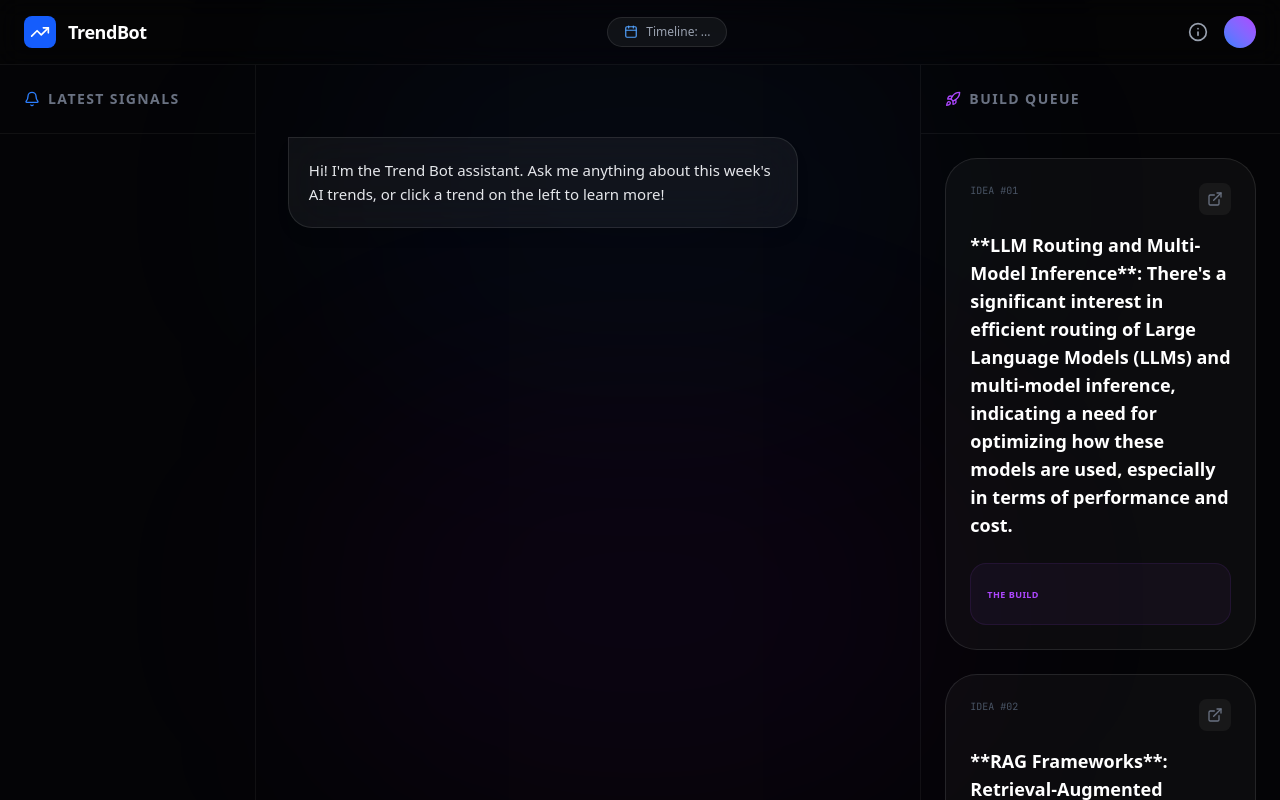
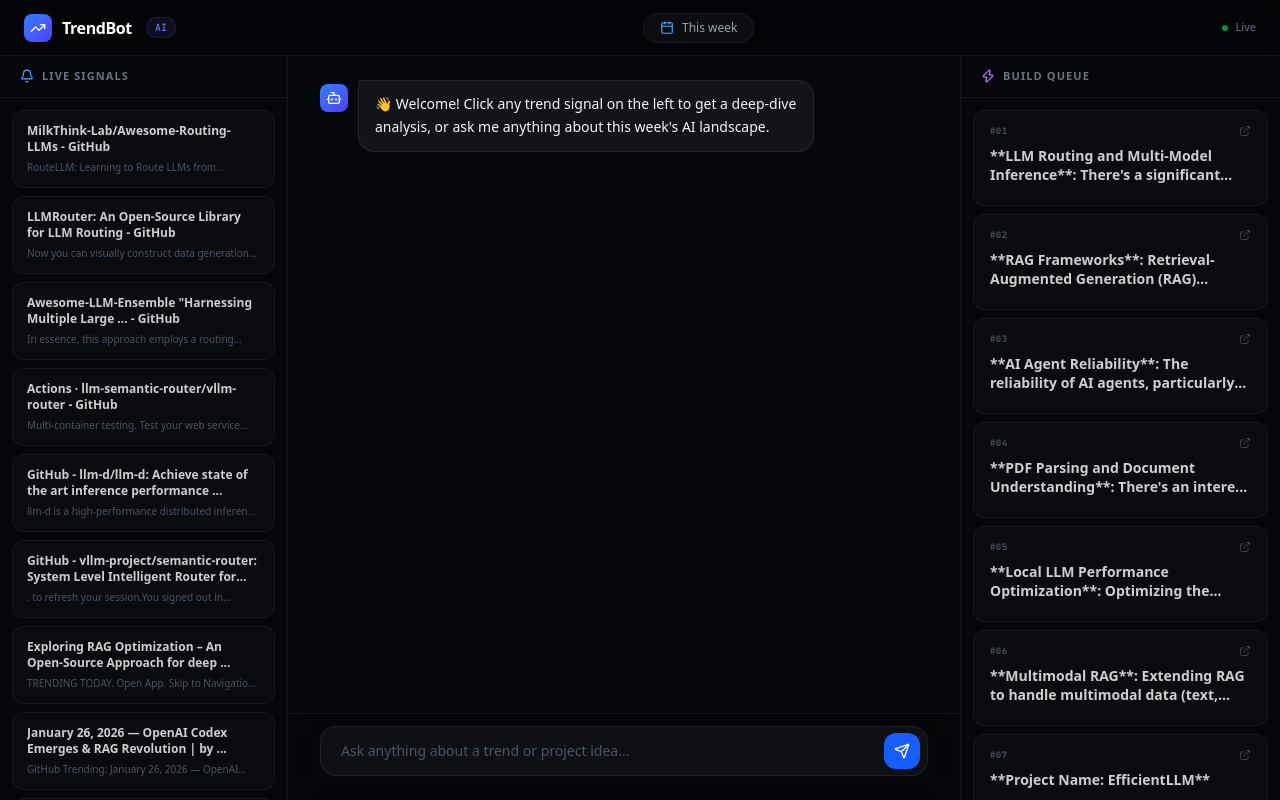
Before and after one commit to Shreyyyyy/trend-bot, a Next.js app in the folder web/: page / in a window 1280 px wide. Shown: the top 800 px of the page. Built offline with nearby package versions, Linux system fonts and the light colour scheme.

Commit message:
UI: Clean no-scroll layout, real trend articles as signals

```diff
--- a/web/src/app/page.tsx
+++ b/web/src/app/page.tsx
@@ -1,7 +1,7 @@
 "use client";
 
 import React, { useState, useEffect, useRef } from "react";
-import { Send, Bot, TrendingUp, Cpu, Globe, Rocket, MessageSquare, ChevronRight, ExternalLink, Calendar, Bell, Info } from "lucide-react";
+import { Send, Bot, TrendingUp, ExternalLink, Calendar, Bell, Zap, ChevronRight } from "lucide-react";
 import { motion, AnimatePresence } from "framer-motion";
 
 interface Project {
@@ -13,18 +13,19 @@
   market: string;
 }
 
-interface RawTrend {
-  query: string;
-  results: { title: string; url: string; content: string }[];
+interface TrendItem {
+  title: string;
+  url: string;
+  content: string;
 }
 
 export default function Home() {
   const [projects, setProjects] = useState<Project[]>([]);
-  const [rawTrends, setRawTrends] = useState<RawTrend[]>([]);
+  const [trendItems, setTrendItems] = useState<TrendItem[]>([]);
   const [timestamp, setTimestamp] = useState<string>("");
   const [loading, setLoading] = useState(true);
   const [messages, setMessages] = useState<{ role: "user" | "assistant"; content: string }[]>([
-    { role: "assistant", content: "Hi! I'm the Trend Bot assistant. Ask me anything about this week's AI trends, or click a trend on the left to learn more!" }
+    { role: "assistant", content: "👋 Welcome! Click any trend signal on the left to get a deep-dive analysis, or ask me anything about this week's AI landscape." }
   ]);
   const [input, setInput] = useState("");
   const [isTyping, setIsTyping] = useState(false);
@@ -33,14 +34,17 @@
   useEffect(() => {
     async function fetchData() {
       try {
-        // Fetch Ideas
-        const ideasRes = await fetch("/data/ideas.md");
+        const [ideasRes, trendsRes] = await Promise.all([
+          fetch("/data/ideas.md"),
+          fetch("/data/trends.json"),
+        ]);
+
+        // Parse ideas
         const ideasText = await ideasRes.text();
-
         const dateMatch = ideasText.match(/DATE: (.*)/);
         if (dateMatch) setTimestamp(dateMatch[1]);
 
-        const lines = ideasText.split("\n").filter(l => l.trim() && l.includes(")"));
+        const lines = ideasText.split("\n").filter(l => l.trim() && /^\d+[\.\)]/.test(l.trim()));
         const parsed: Project[] = lines.map((line, index) => {
           const [main, ...rest] = line.split(" | ");
           const [prefix, urlPart] = main.split(" — ");
@@ -55,10 +59,22 @@
         });
         setProjects(parsed);
 
-        // Fetch Raw Trends
-        const trendsRes = await fetch("/data/trends.json");
+        // Parse real trends — extract actual article results, not queries
         const trendsData = await trendsRes.json();
-        setRawTrends(trendsData.trends.queries || []);
+        const queries = trendsData?.trends?.queries || trendsData?.queries || [];
+        const items: TrendItem[] = [];
+        for (const q of queries) {
+          for (const r of (q.results || [])) {
+            if (r.title && r.url && r.content && items.length < 12) {
+              // Filter out garbage/nav-heavy content
+              const snippet = r.content.replace(/\[.*?\]\(.*?\)/g, "").replace(/!\[.*?\]\(.*?\)/g, "").trim();
+              if (snippet.length > 40) {
+                items.push({ title: r.title, url: r.url, content: snippet.slice(0, 100) + "…" });
+              }
+            }
+          }
+        }
+        setTrendItems(items);
       } catch (e) {
         console.error("Failed to fetch data", e);
       } finally {
@@ -75,107 +91,104 @@
   const handleSend = async (customMsg?: string) => {
     const msg = customMsg || input.trim();
     if (!msg || isTyping) return;
-
     if (!customMsg) setInput("");
     setMessages(prev => [...prev, { role: "user", content: msg }]);
     setIsTyping(true);
-
     try {
       const res = await fetch("/api/chat", {
         method: "POST",
         headers: { "Content-Type": "application/json" },
-        body: JSON.stringify({ message: msg, projects, rawTrends }),
+        body: JSON.stringify({ message: msg, projects, trendItems }),
       });
       const data = await res.json();
       setMessages(prev => [...prev, { role: "assistant", content: data.reply }]);
-    } catch (e) {
-      setMessages(prev => [...prev, { role: "assistant", content: "Sorry, I'm having trouble connecting. Please try again." }]);
+    } catch {
+      setMessages(prev => [...prev, { role: "assistant", content: "Sorry, couldn't connect. Try again." }]);
     } finally {
       setIsTyping(false);
     }
   };
 
-  const formatDate = (iso: string) => {
-    if (!iso) return "...";
-    const date = new Date(iso);
-    const prevWeek = new Date(date);
-    prevWeek.setDate(prevWeek.getDate() - 7);
-    return `${prevWeek.toLocaleDateString()} — ${date.toLocaleDateString()}`;
+  const formatTimeline = (iso: string) => {
+    if (!iso) return "This week";
+    const end = new Date(iso);
+    const start = new Date(end);
+    start.setDate(start.getDate() - 7);
+    return `${start.toLocaleDateString("en-GB", { day: "numeric", month: "short" })} – ${end.toLocaleDateString("en-GB", { day: "numeric", month: "short", year: "numeric" })}`;
   };
 
   return (
-    <div className="min-h-screen bg-[#050507] text-white selection:bg-blue-500/30 font-sans overflow-hidden flex flex-col">
-      {/* Background Decor */}
-      <div className="fixed inset-0 overflow-hidden pointer-events-none">
-        <div className="absolute top-0 left-1/4 w-[50%] h-[50%] bg-blue-600/5 blur-[120px] rounded-full" />
-        <div className="absolute bottom-0 right-1/4 w-[50%] h-[50%] bg-purple-600/5 blur-[120px] rounded-full" />
+    <div className="h-screen w-screen bg-[#07080c] text-white flex flex-col overflow-hidden font-sans">
+
+      {/* Top Bar */}
+      <header className="flex-none h-14 px-6 flex items-center justify-between border-b border-white/[0.06] bg-black/30 backdrop-blur-md z-20">
+        <div className="flex items-center gap-2.5">
+          <div className="w-7 h-7 rounded-lg bg-gradient-to-br from-blue-500 to-indigo-600 flex items-center justify-center">
+            <TrendingUp className="w-4 h-4" />
+          </div>
+          <span className="font-bold text-base tracking-tight">TrendBot</span>
+          <span className="text-[10px] font-mono text-indigo-400 bg-indigo-500/10 border border-indigo-500/20 px-2 py-0.5 rounded-full ml-1">AI</span>
         </div>
 
-      {/* Header / Timeline */}
-      <header className="relative z-20 border-b border-white/5 bg-black/20 backdrop-blur-md px-6 py-4 flex justify-between items-center">
-        <div className="flex items-center gap-3">
-          <div className="w-8 h-8 bg-blue-600 rounded-lg flex items-center justify-center">
-            <TrendingUp className="w-5 h-5" />
-          </div>
-          <span className="font-bold tracking-tight text-lg">TrendBot</span>
+        <div className="flex items-center gap-2 text-xs text-gray-400 bg-white/[0.03] border border-white/[0.06] rounded-full px-4 py-1.5">
+          <Calendar className="w-3.5 h-3.5 text-blue-400" />
+          <span className="font-medium">{formatTimeline(timestamp)}</span>
         </div>
 
-        <div className="flex items-center gap-2 px-4 py-1.5 bg-white/5 border border-white/10 rounded-full text-xs font-medium text-gray-400">
-          <Calendar className="w-3.5 h-3.5 text-blue-400" />
-          <span>Timeline: {formatDate(timestamp)}</span>
-        </div>
-
-        <div className="flex items-center gap-4">
-          <button className="text-gray-400 hover:text-white transition-colors"><Info className="w-5 h-5" /></button>
-          <div className="w-8 h-8 rounded-full bg-gradient-to-tr from-blue-500 to-purple-500" />
+        <div className="flex items-center gap-2">
+          <div className="w-1.5 h-1.5 rounded-full bg-green-500 animate-pulse" />
+          <span className="text-[11px] text-gray-500 font-medium">Live</span>
         </div>
       </header>
 
-      {/* Layout Grid */}
-      <div className="flex-grow flex relative z-10 overflow-hidden">
+      {/* Body */}
+      <div className="flex-grow flex overflow-hidden">
 
-        {/* Left Sidebar: Trends Notifications */}
-        <aside className="w-80 border-r border-white/5 flex flex-col hidden lg:flex bg-black/10">
-          <div className="p-6 border-b border-white/5 flex items-center justify-between">
-            <h2 className="text-sm font-bold uppercase tracking-widest text-gray-500 flex items-center gap-2">
-              <Bell className="w-4 h-4 text-blue-500" /> Latest Signals
-            </h2>
+        {/* Left: Trend Signals */}
+        <aside className="w-72 flex-none border-r border-white/[0.06] flex flex-col bg-black/10">
+          <div className="flex-none px-5 py-3 border-b border-white/[0.06] flex items-center gap-2">
+            <Bell className="w-3.5 h-3.5 text-blue-400" />
+            <span className="text-[11px] font-bold uppercase tracking-widest text-gray-500">Live Signals</span>
           </div>
-          <div className="flex-grow overflow-y-auto p-4 space-y-3 custom-scrollbar">
-            {loading ? (
-              Array(6).fill(0).map((_, i) => <div key={i} className="h-20 bg-white/5 rounded-2xl animate-pulse" />)
-            ) : (
-              rawTrends.map((trend, i) => (
+          <div className="flex-grow overflow-y-auto px-3 py-3 space-y-2">
+            {loading
+              ? Array(8).fill(0).map((_, i) => <div key={i} className="h-16 bg-white/[0.03] rounded-xl animate-pulse" />)
+              : trendItems.map((item, i) => (
                 <motion.button
                   key={i}
-                  whileHover={{ x: 4 }}
-                  onClick={() => handleSend(`Tell me more about this trend: "${trend.query}"`)}
-                  className="w-full text-left p-4 bg-white/[0.03] hover:bg-white/10 border border-white/5 rounded-2xl transition-all group"
+                  whileHover={{ x: 3 }}
+                  onClick={() => handleSend(`Deep dive into this trend for me: "${item.title}". What's the problem it reveals, why is it trending now, and what can a developer build?`)}
+                  className="w-full text-left px-3.5 py-3 rounded-xl bg-white/[0.02] hover:bg-white/[0.07] border border-white/[0.05] hover:border-blue-500/30 transition-all group"
                 >
-                  <p className="text-xs font-mono text-blue-400 mb-1">Signal {i+1}</p>
-                  <p className="text-sm font-medium text-gray-200 line-clamp-2 leading-snug group-hover:text-white">{trend.query}</p>
+                  <p className="text-xs font-semibold text-white/80 line-clamp-2 leading-snug group-hover:text-white mb-1">{item.title}</p>
+                  <p className="text-[10px] text-gray-600 line-clamp-1 group-hover:text-gray-400">{item.content}</p>
                 </motion.button>
-              ))
-            )}
+              ))}
           </div>
         </aside>
 
-        {/* Center: The Brain (Chatbot) */}
-        <main className="flex-grow flex flex-col bg-black/5 relative">
-          <div className="flex-grow overflow-y-auto p-8 space-y-6 custom-scrollbar">
-            <div className="max-w-3xl mx-auto space-y-6 pt-10">
-              <AnimatePresence>
+        {/* Center: Chat */}
+        <main className="flex-grow flex flex-col overflow-hidden relative">
+          {/* Chat messages */}
+          <div className="flex-grow overflow-y-auto px-8 py-6 space-y-4">
+            <AnimatePresence initial={false}>
               {messages.map((m, i) => (
                 <motion.div
                   key={i}
-                    initial={{ opacity: 0, y: 10 }}
+                  initial={{ opacity: 0, y: 8 }}
                   animate={{ opacity: 1, y: 0 }}
+                  transition={{ duration: 0.2 }}
                   className={`flex ${m.role === "user" ? "justify-end" : "justify-start"}`}
                 >
-                    <div className={`max-w-[85%] p-5 rounded-3xl text-[15px] leading-relaxed shadow-lg ${
+                  {m.role === "assistant" && (
+                    <div className="w-7 h-7 rounded-lg bg-gradient-to-br from-blue-500 to-indigo-600 flex items-center justify-center mr-2.5 flex-none mt-1">
+                      <Bot className="w-4 h-4" />
+                    </div>
+                  )}
+                  <div className={`max-w-[75%] px-4 py-3 rounded-2xl text-sm leading-relaxed whitespace-pre-wrap ${
                     m.role === "user"
-                        ? "bg-blue-600 text-white rounded-tr-none"
-                        : "bg-white/5 text-gray-200 border border-white/10 rounded-tl-none backdrop-blur-xl"
+                      ? "bg-blue-600 text-white rounded-tr-sm"
+                      : "bg-white/[0.05] text-gray-100 border border-white/[0.07] rounded-tl-sm"
                   }`}>
                     {m.content}
                   </div>
@@ -184,87 +197,71 @@
             </AnimatePresence>
             {isTyping && (
               <div className="flex justify-start">
-                  <div className="bg-white/5 p-4 rounded-3xl rounded-tl-none border border-white/10 flex gap-1.5 items-center">
-                    <span className="w-1.5 h-1.5 bg-blue-500 rounded-full animate-bounce" />
-                    <span className="w-1.5 h-1.5 bg-blue-500 rounded-full animate-bounce delay-100" />
-                    <span className="w-1.5 h-1.5 bg-blue-500 rounded-full animate-bounce delay-200" />
+                <div className="w-7 h-7 rounded-lg bg-gradient-to-br from-blue-500 to-indigo-600 flex items-center justify-center mr-2.5">
+                  <Bot className="w-4 h-4" />
+                </div>
+                <div className="px-4 py-3 bg-white/[0.05] border border-white/[0.07] rounded-2xl rounded-tl-sm flex gap-1 items-center">
+                  <span className="w-1.5 h-1.5 bg-blue-400 rounded-full animate-bounce" style={{animationDelay:"0ms"}} />
+                  <span className="w-1.5 h-1.5 bg-blue-400 rounded-full animate-bounce" style={{animationDelay:"120ms"}} />
+                  <span className="w-1.5 h-1.5 bg-blue-400 rounded-full animate-bounce" style={{animationDelay:"240ms"}} />
                 </div>
               </div>
             )}
             <div ref={chatEndRef} />
           </div>
-          </div>
 
-          {/* Chat Input Area */}
-          <div className="p-8 border-t border-white/5 bg-black/40 backdrop-blur-xl">
-            <div className="max-w-3xl mx-auto relative group">
+          {/* Input */}
+          <div className="flex-none px-8 pb-6 pt-3 border-t border-white/[0.06] bg-black/20 backdrop-blur-md">
+            <div className="relative">
               <input
                 type="text"
                 value={input}
-                onChange={(e) => setInput(e.target.value)}
-                onKeyDown={(e) => e.key === "Enter" && handleSend()}
-                placeholder="Ask about a trend or implementation..."
-                className="w-full bg-white/5 border border-white/10 rounded-2xl py-5 pl-6 pr-16 text-lg focus:outline-none focus:border-blue-500/50 transition-all placeholder:text-gray-600 shadow-inner"
+                onChange={e => setInput(e.target.value)}
+                onKeyDown={e => e.key === "Enter" && handleSend()}
+                placeholder="Ask anything about a trend or project idea…"
+                className="w-full bg-white/[0.04] border border-white/[0.08] rounded-2xl py-3.5 pl-5 pr-14 text-sm focus:outline-none focus:border-blue-500/40 transition-colors placeholder:text-gray-600"
               />
               <button
                 onClick={() => handleSend()}
-                className="absolute right-3 top-1/2 -translate-y-1/2 w-12 h-12 bg-blue-600 hover:bg-blue-500 rounded-xl flex items-center justify-center transition-all shadow-lg shadow-blue-600/20 active:scale-95"
+                className="absolute right-2 top-1/2 -translate-y-1/2 w-9 h-9 bg-blue-600 hover:bg-blue-500 active:scale-95 rounded-xl flex items-center justify-center transition-all"
               >
-                <Send className="w-6 h-6" />
+                <Send className="w-4 h-4" />
               </button>
             </div>
-            <p className="text-center text-[11px] text-gray-600 mt-4 uppercase tracking-[0.2em] font-bold">TrendBot Intelligence Node v2.0</p>
           </div>
         </main>
 
-        {/* Right Sidebar: Execution (Ideas) */}
-        <aside className="w-[450px] border-l border-white/5 flex flex-col bg-black/10 hidden xl:flex">
-          <div className="p-6 border-b border-white/5 flex items-center justify-between">
-            <h2 className="text-sm font-bold uppercase tracking-widest text-gray-500 flex items-center gap-2">
-              <Rocket className="w-4 h-4 text-purple-500" /> Build Queue
-            </h2>
+        {/* Right: Build Queue */}
+        <aside className="w-80 flex-none border-l border-white/[0.06] flex flex-col bg-black/10">
+          <div className="flex-none px-5 py-3 border-b border-white/[0.06] flex items-center gap-2">
+            <Zap className="w-3.5 h-3.5 text-purple-400" />
+            <span className="text-[11px] font-bold uppercase tracking-widest text-gray-500">Build Queue</span>
           </div>
-          <div className="flex-grow overflow-y-auto p-6 space-y-6 custom-scrollbar">
-            {loading ? (
-              Array(5).fill(0).map((_, i) => <div key={i} className="h-40 bg-white/5 rounded-3xl animate-pulse" />)
-            ) : (
-              projects.map((p, i) => (
-                <motion.div
-                  key={i}
-                  initial={{ opacity: 0, x: 20 }}
-                  whileInView={{ opacity: 1, x: 0 }}
-                  viewport={{ once: true }}
-                  transition={{ delay: i * 0.1 }}
-                  className="p-6 rounded-[2rem] bg-white/[0.03] border border-white/10 hover:border-purple-500/30 transition-all group"
-                >
-                  <div className="flex items-start justify-between mb-4">
-                    <span className="text-[10px] font-mono text-gray-600">IDEA #0{p.id}</span>
-                    <a href={p.url} target="_blank" className="p-2 bg-white/5 rounded-lg text-gray-500 hover:text-white hover:bg-white/10 transition-all">
-                      <ExternalLink className="w-4 h-4" />
+          <div className="flex-grow overflow-y-auto px-3 py-3 space-y-2">
+            {loading
+              ? Array(5).fill(0).map((_, i) => <div key={i} className="h-28 bg-white/[0.03] rounded-xl animate-pulse" />)
+              : projects.map((p, i) => (
+                <div key={i} className="group px-4 py-3.5 rounded-xl bg-white/[0.02] border border-white/[0.05] hover:border-purple-500/30 hover:bg-white/[0.04] transition-all">
+                  <div className="flex items-start justify-between mb-2">
+                    <span className="text-[9px] font-mono text-gray-600 font-bold uppercase tracking-wider">#{String(p.id).padStart(2,"0")}</span>
+                    <a href={p.url} target="_blank" rel="noopener noreferrer" className="text-gray-700 hover:text-white transition-colors">
+                      <ExternalLink className="w-3 h-3" />
                     </a>
                   </div>
-                  <h3 className="text-lg font-bold mb-2 group-hover:text-purple-400 transition-colors">{p.name}</h3>
-                  <p className="text-sm text-gray-400 mb-4 leading-relaxed line-clamp-3">{p.why}</p>
-                  <div className="bg-purple-500/5 p-4 rounded-2xl border border-purple-500/10 space-y-3">
-                    <div>
-                      <span className="text-[9px] uppercase font-bold text-purple-500 tracking-wider">The Build</span>
-                      <p className="text-xs text-gray-300 mt-1">{p.build}</p>
+                  <p className="text-sm font-semibold text-white/80 group-hover:text-white transition-colors leading-snug mb-1.5 line-clamp-2">{p.name}</p>
+                  <p className="text-[11px] text-gray-500 line-clamp-2 leading-relaxed">{p.why}</p>
+                  {p.build && (
+                    <div className="mt-2.5 pt-2.5 border-t border-white/[0.04]">
+                      <p className="text-[10px] text-purple-400/70 font-bold uppercase tracking-wider mb-1">Build</p>
+                      <p className="text-[11px] text-gray-500 line-clamp-2">{p.build}</p>
                     </div>
+                  )}
                 </div>
-                </motion.div>
-              ))
-            )}
+              ))}
           </div>
         </aside>
 
       </div>
-
-      <style jsx global>{`
-        .custom-scrollbar::-webkit-scrollbar { width: 4px; }
-        .custom-scrollbar::-webkit-scrollbar-track { background: transparent; }
-        .custom-scrollbar::-webkit-scrollbar-thumb { background: rgba(255,255,255,0.05); border-radius: 10px; }
-        .custom-scrollbar::-webkit-scrollbar-thumb:hover { background: rgba(255,255,255,0.1); }
-      `}</style>
     </div>
   );
 }
```
Also changed, not shown: web/src/app/api/chat/route.ts (+10 -8 lines). Lines whose indentation alone changed are shown as unchanged.
